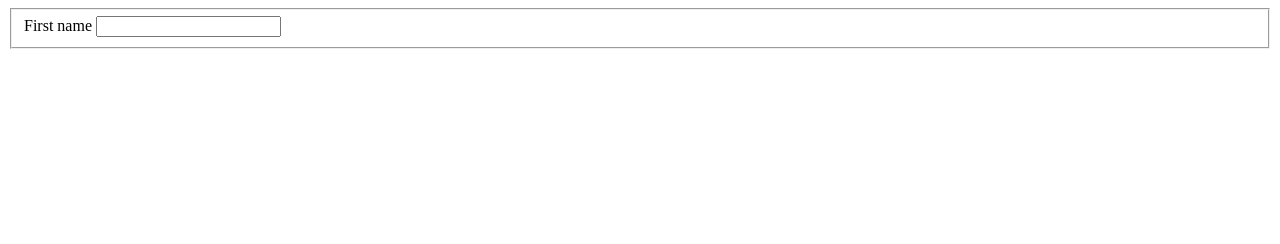
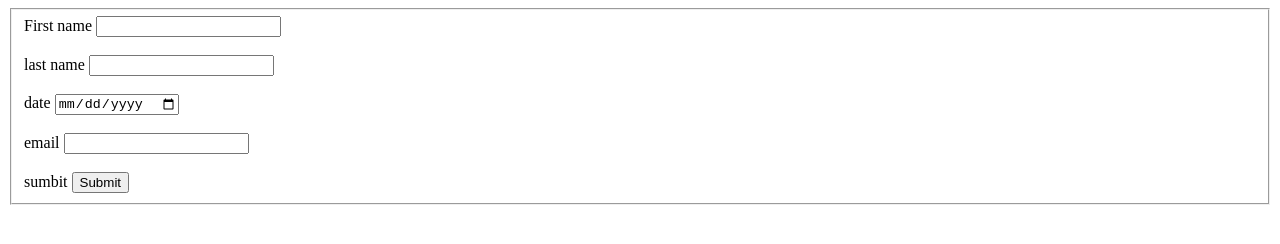
Before and after one commit to anujsarode1/anujsarode, a plain HTML site: page form.html in a window 1280 px wide. Drawn offline with Linux system fonts and the light colour scheme.

Commit message:
Add files via upload

```diff
--- a/form.html
+++ b/form.html
@@ -10,8 +10,21 @@
 <label>First name</label>
 <input type="text">
 <br>
-
-
+<br>
+<label>last name</label>
+<input type="text">
+<br>
+<br>
+<label>date</label>
+<input type="date">
+<br>
+<br>
+<label>email</label>
+<input type="email">
+<br>
+<br>
+<label>sumbit</label>
+<input type="submit">
 
 
 </fieldset>
```
